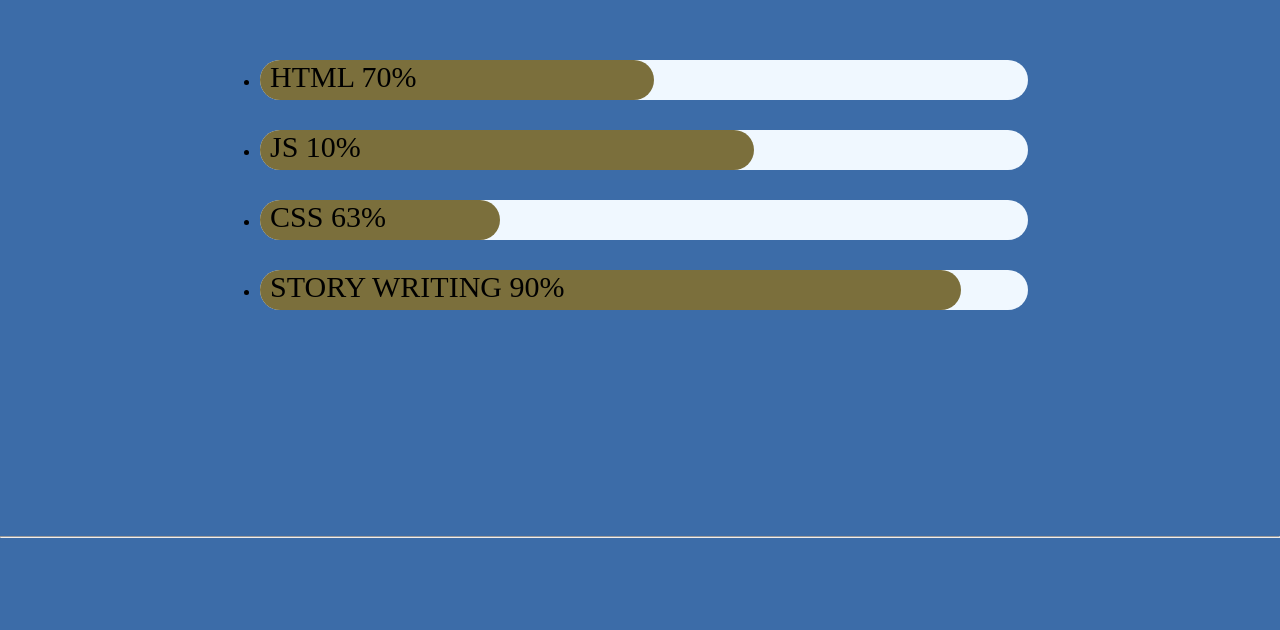
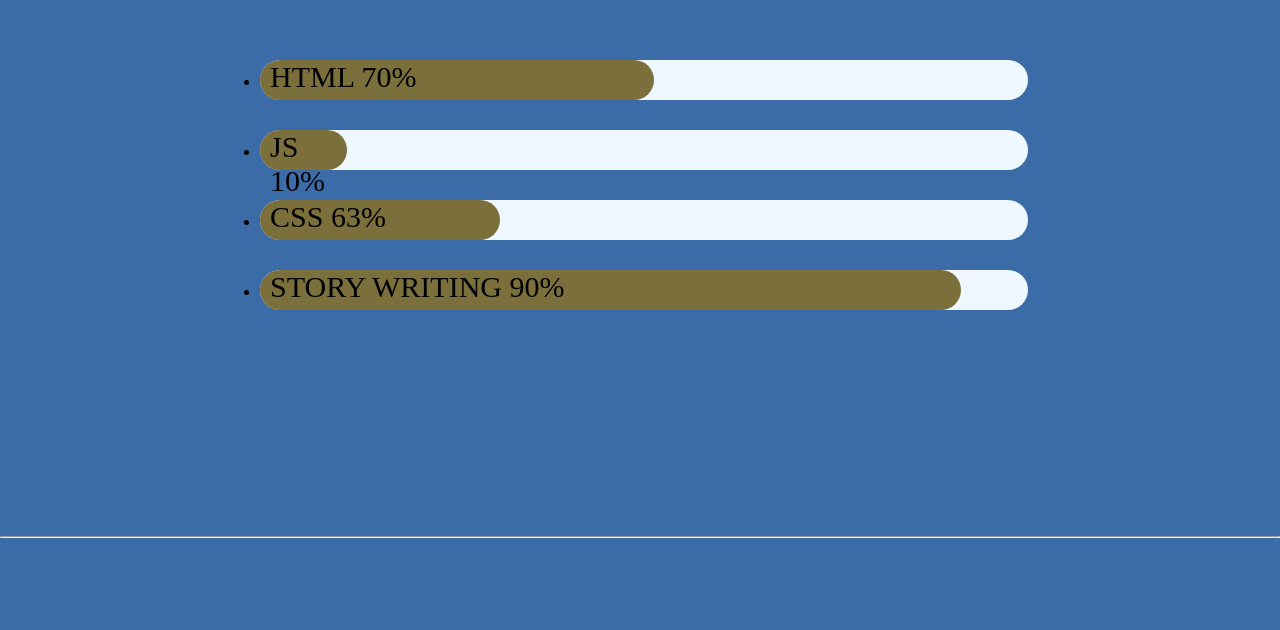
Before and after one commit to parkavi-madhavan/parkavi-madhavan.github.io, a plain HTML site: page index.html in a window 1280 px wide. Shown: the part 2420-3050 px from the top of the page. Drawn offline with Linux system fonts and the light colour scheme.

Commit message:
modified

```diff
--- a/css/style.css
+++ b/css/style.css
@@ -136,7 +136,7 @@ p{
 
 .color2{
     height: 40px;
-    width: 63%;
+    width: 10%;
     background-color: rgb(123, 111, 60) ;
     border-radius: 20px;
     font-size: 30px;
```
